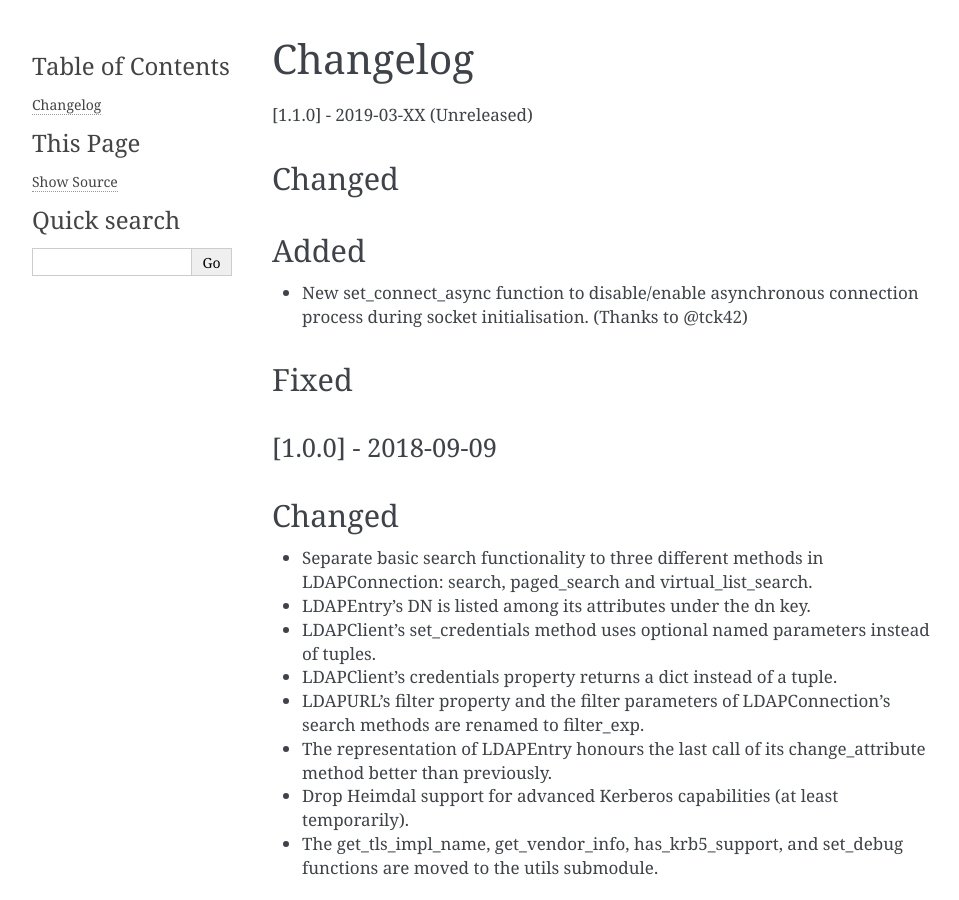
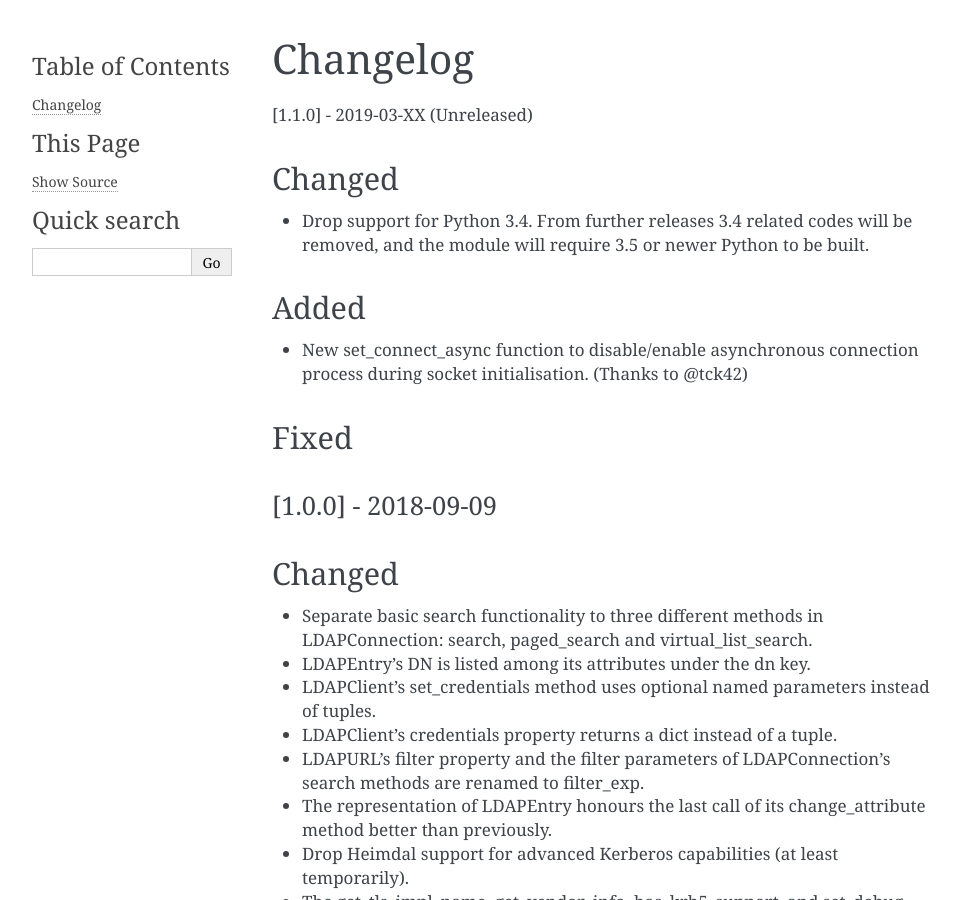
Before and after one commit to noirello/bonsai, a Sphinx documentation site: the page built from docs/changelog.rst, in a window 1280 px wide and 900 px high. Shown: the whole window, without its empty margins (148-1107 px from the left). Built offline with Sphinx 7.4.7, drawn with Linux system fonts in a browser that asks for light colours.

Commit message:
Add notice about dropping 3.4, change requirements

```diff
--- a/CHANGELOG.rst
+++ b/CHANGELOG.rst
@@ -4,6 +4,8 @@ Changelog
 
 Changed
 ~~~~~~~
+-  Drop support for Python 3.4. From further releases 3.4 related codes will
+   be removed, and the module will require 3.5 or newer Python to be built.
 
 Added
 ~~~~~
--- a/README.rst
+++ b/README.rst
@@ -29,7 +29,7 @@ This is a module for handling LDAP operations in Python. Uses libldap2 on Unix p
 WinLDAP on Microsoft Windows. LDAP entries are mapped to a special Python case-insensitive
 dictionary, tracking the changes of the dictionary to modify the entry on the server easily.
 
-Supports only Python 3.4 or newer, and LDAPv3.
+Supports only Python 3.5 or newer, and LDAPv3.
 
 Features
 --------
@@ -44,7 +44,7 @@ Features
 Requirements for building
 -------------------------
 
--  python3.4-dev or newer
+-  python3.5-dev or newer
 -  libldap2-dev
 -  libsasl2-dev
 -  libkrb5-dev or heimdal-dev (optional)
--- a/docs/index.rst
+++ b/docs/index.rst
@@ -11,7 +11,7 @@ library on Microsoft Windows to handle communications with LDAP capable director
 The module main goal is to give a simple way to use the LDAP protocol as pythonic as it can be.
 
 .. note::
-   The module is compatible only with Python 3.4 or newer releases.
+   The module is compatible only with Python 3.5 or newer releases.
 
 Features
 ========
```
